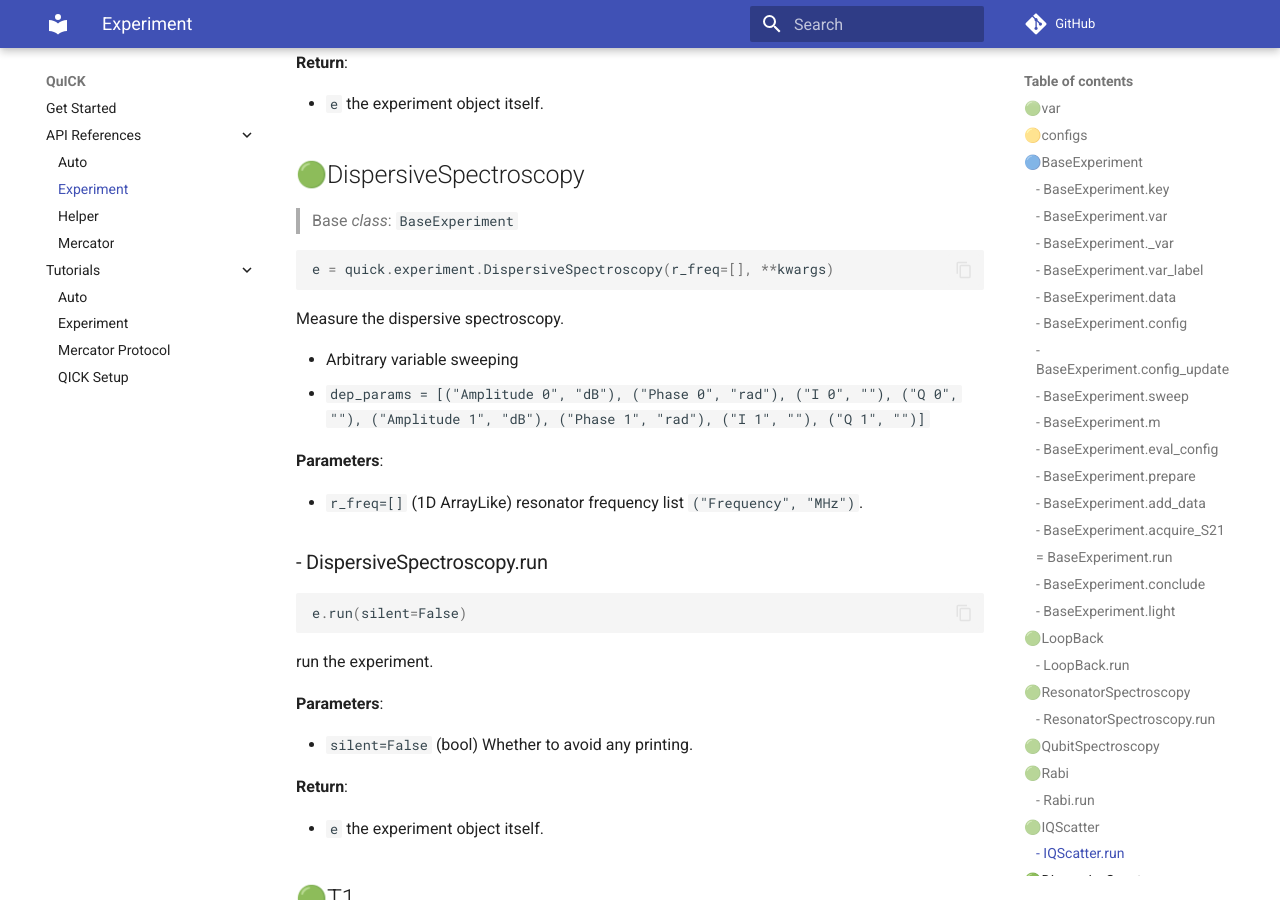
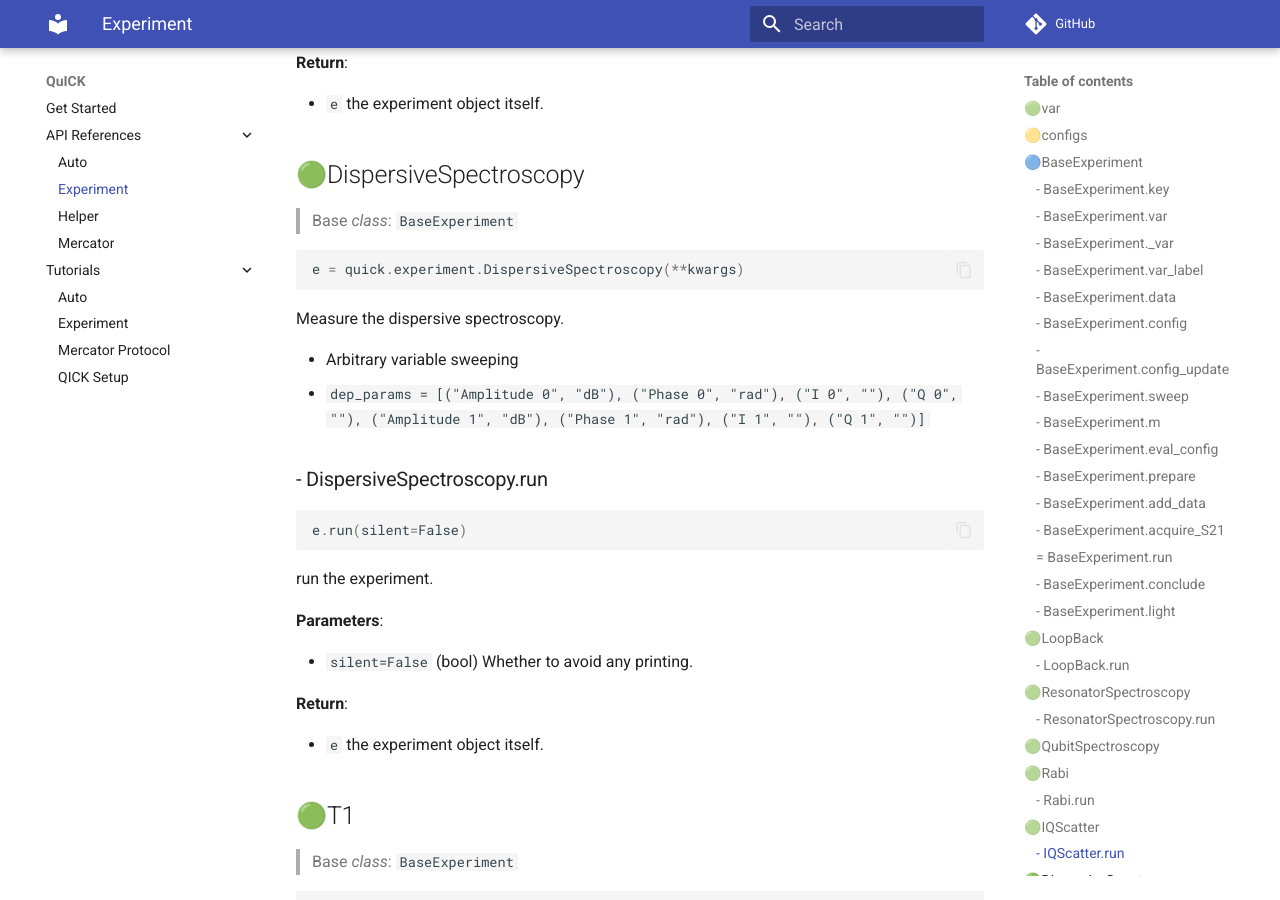
Before and after one commit to clelandlab/quick, an MkDocs documentation site: the page built from docs/API References/experiment.md, in a window 1280 px wide and 900 px high, scrolled down 9839 px. Built offline with MkDocs 1.6.1 and Material for MkDocs 9.7.7, drawn with Linux system fonts in a browser that asks for light colours; comment, search, counter and statistics services are not loaded.

Commit message:
Fix fitResonator

````diff
--- a/docs/API References/experiment.md
+++ b/docs/API References/experiment.md
@@ -413,17 +413,13 @@ run the experiment.
 > Base *class*: `BaseExperiment`
 
 ```python
-e = quick.experiment.DispersiveSpectroscopy(r_freq=[], **kwargs)
+e = quick.experiment.DispersiveSpectroscopy(**kwargs)
 ```
 
 Measure the dispersive spectroscopy.
 
 - Arbitrary variable sweeping
 - `dep_params = [("Amplitude 0", "dB"), ("Phase 0", "rad"), ("I 0", ""), ("Q 0", ""), ("Amplitude 1", "dB"), ("Phase 1", "rad"), ("I 1", ""), ("Q 1", "")]`
-
-**Parameters**:
-
-- `r_freq=[]` (1D ArrayLike) resonator frequency list `("Frequency", "MHz")`.
 
 ### - DispersiveSpectroscopy.run
 
````
Also changed, not shown: 1 other file.
